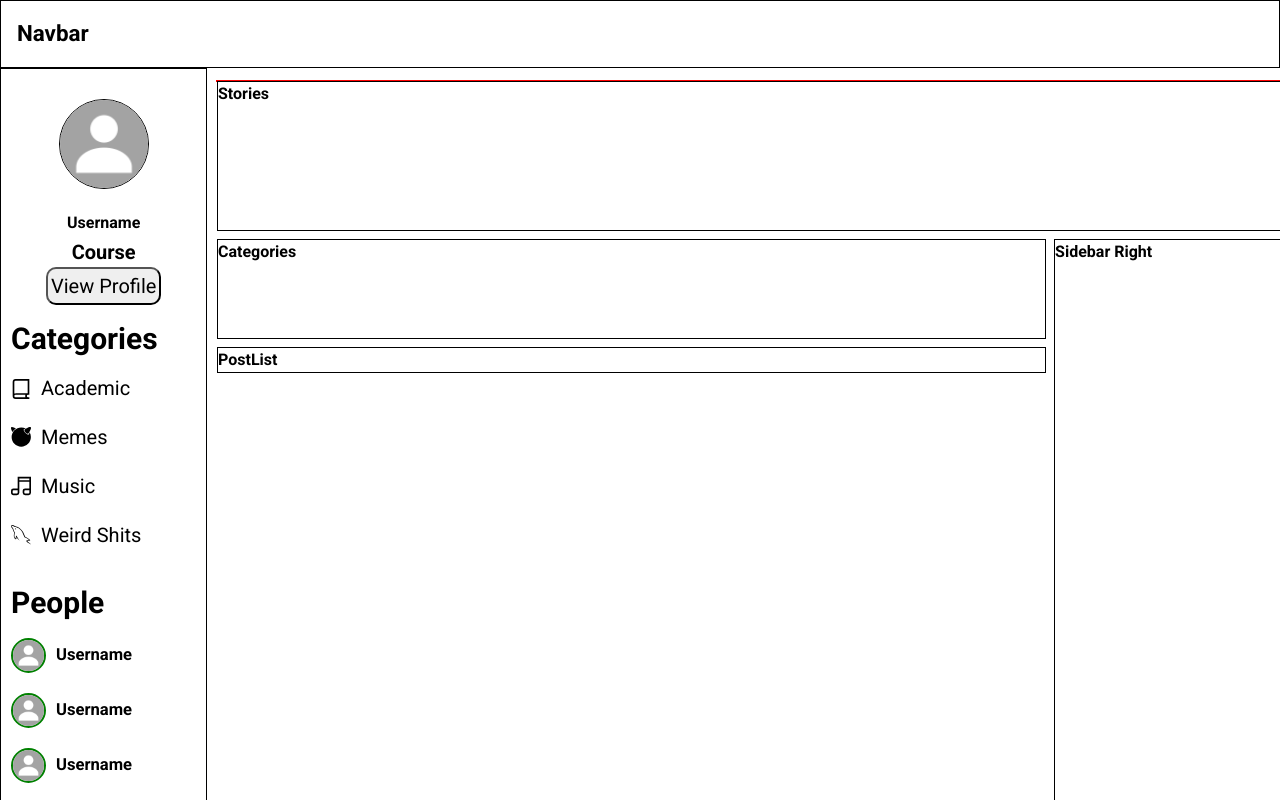
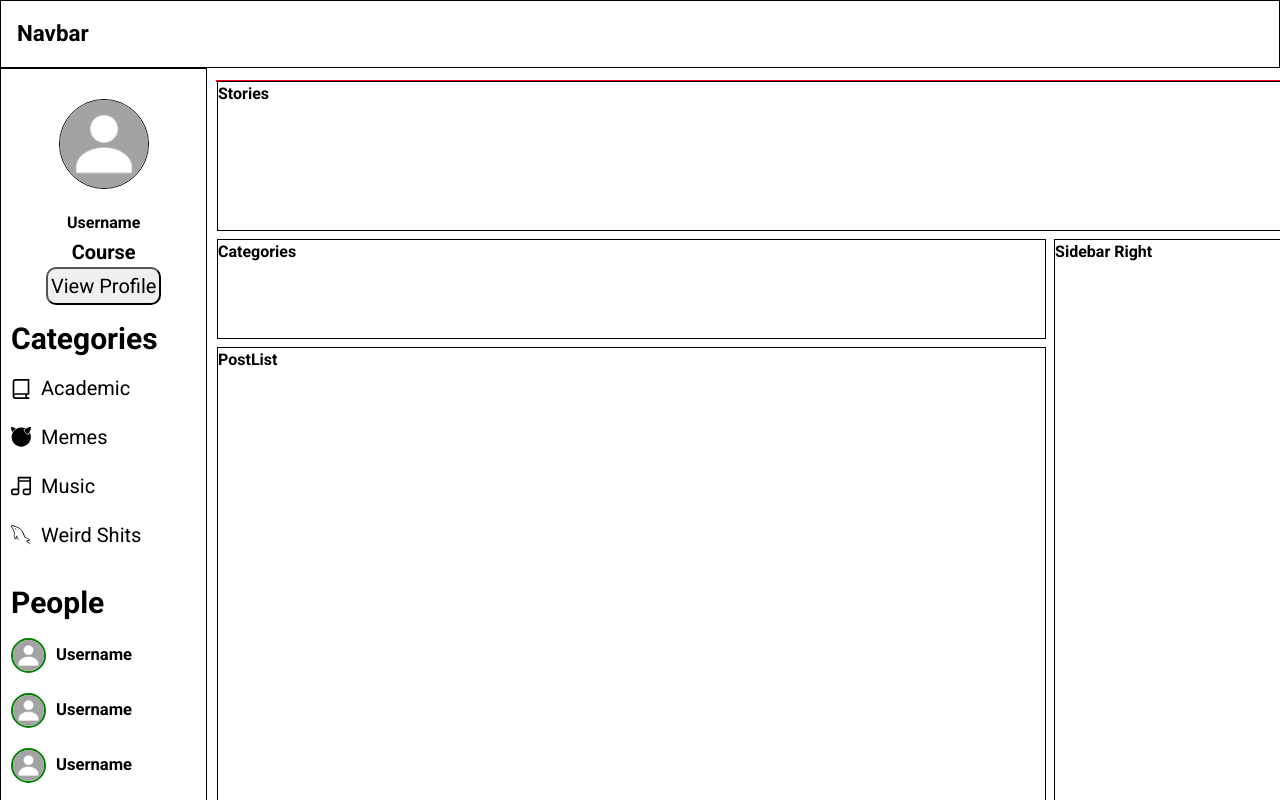
Before and after one commit to CarlConradDeclaro/newJS, a React (Vite) app in the folder frontend/: page / in a window 1280 px wide. Shown: the top 800 px of the page. Built offline with nearby package versions, Linux system fonts and the light colour scheme; a web font is replaced by a local one.

Commit message:
Update Sidebar

```diff
--- a/frontend/src/globals.css
+++ b/frontend/src/globals.css
@@ -151,9 +151,9 @@ h3 {
 
 /* == POST-LIST == */
 
-/* .post-list {
+.post-list {
     height: 100vh;
-} */
+}
 
     /* == RIGHT BAR == */
 
```
